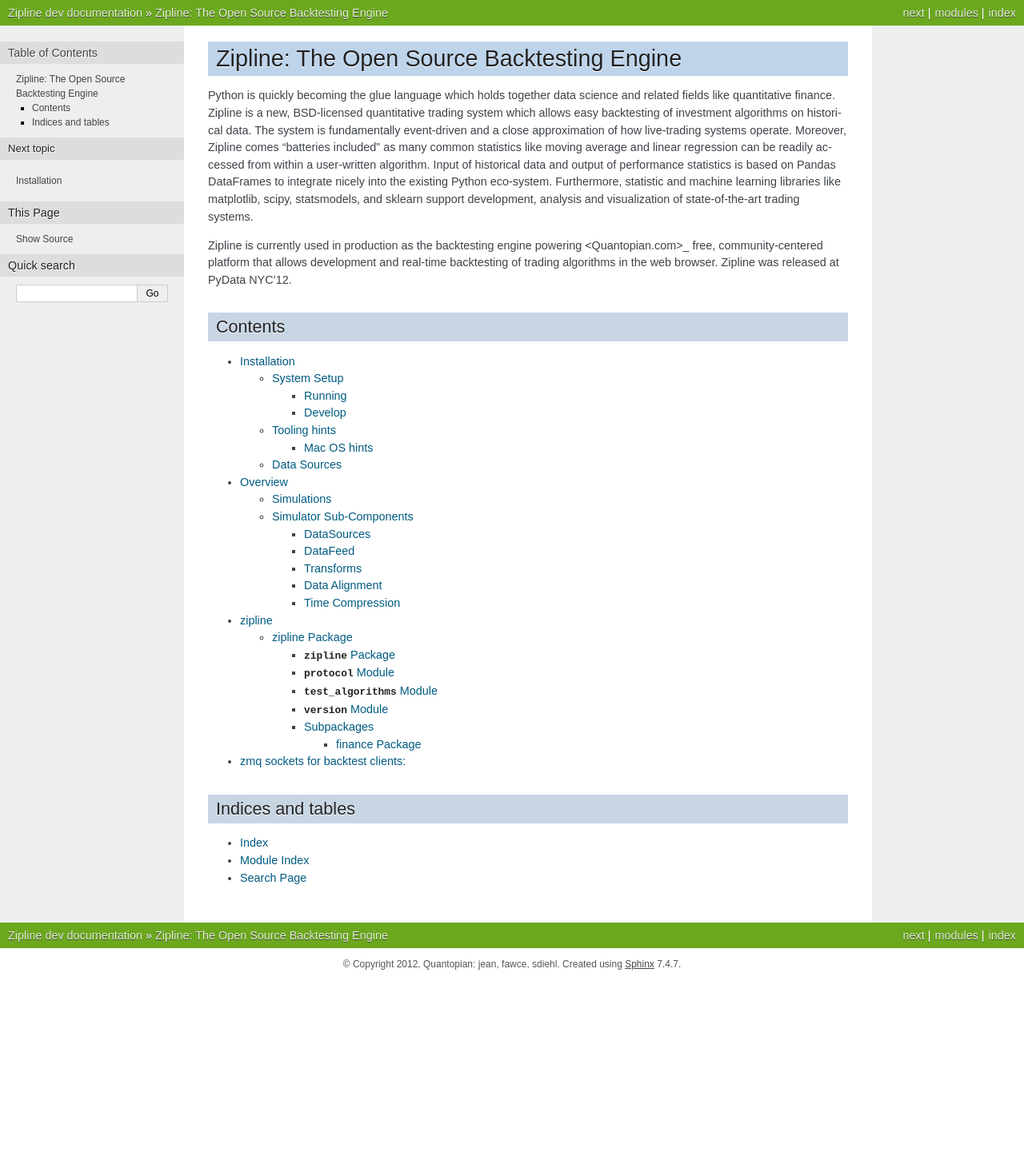
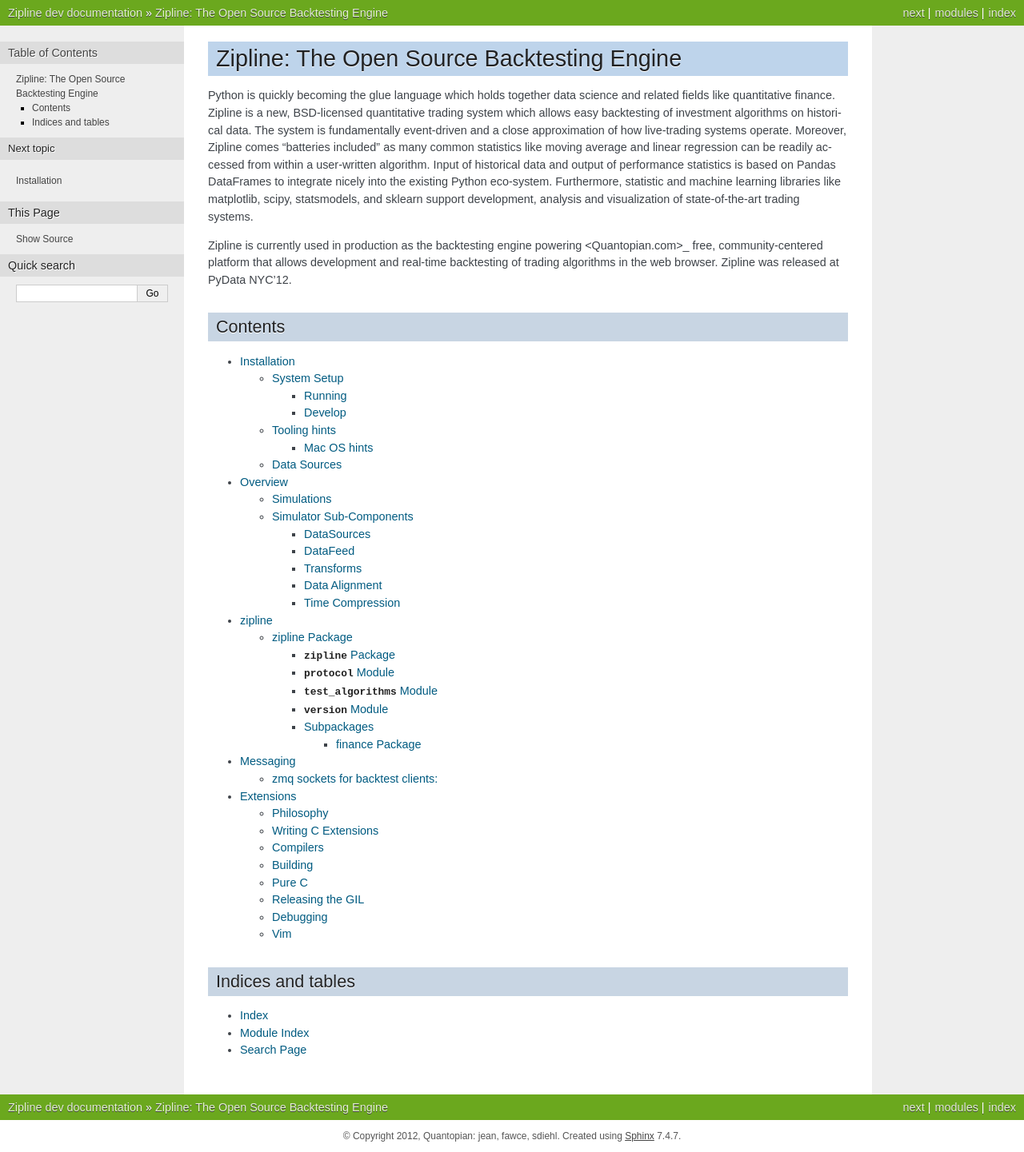
Before and after one commit to quantopian/zipline, a Sphinx documentation site: the page built from docs/index.rst, in a window 1280 px wide. Shown: the whole page at 80% size. Built offline with Sphinx 7.4.7, drawn with Linux system fonts in a browser that asks for light colours; pages that are not in the unit, such as notebooks, are missing from menus; before the commit the page ends 1226 px from its top, so only the background shows below that.

Commit message:
DOC: Added chapter headings for Messaging and Extensions to make the TOC more readable.

```diff
--- a/docs/extensions.rst
+++ b/docs/extensions.rst
@@ -1,3 +1,7 @@
+**********
+Extensions
+**********
+
 .. highlight:: cython
 
 Philosophy
--- a/docs/index.rst
+++ b/docs/index.rst
@@ -37,6 +37,7 @@
    overview.rst
    modules.rst
    messaging.rst
+   extensions.rst
 
 
 Indices and tables
--- a/docs/messaging.rst
+++ b/docs/messaging.rst
@@ -1,3 +1,7 @@
+*********
+Messaging
+*********
+
 qbt runs backtests using multiple processes and zeromq messaging for communication and coordination.
 
 Backtest is the primary process. It maintains both server and client sockets:
```
